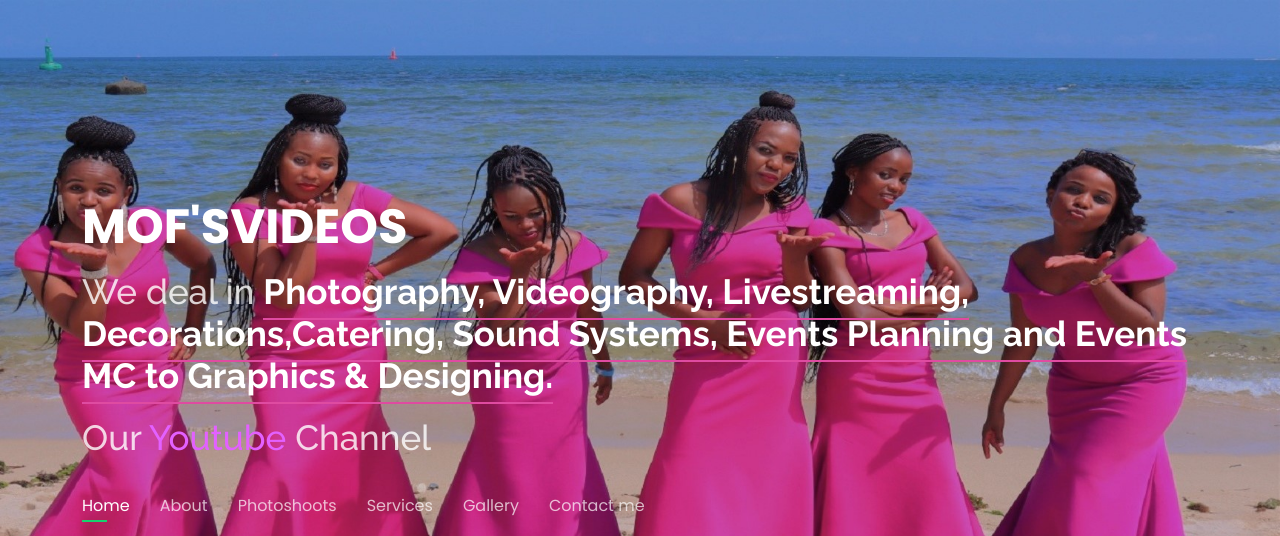
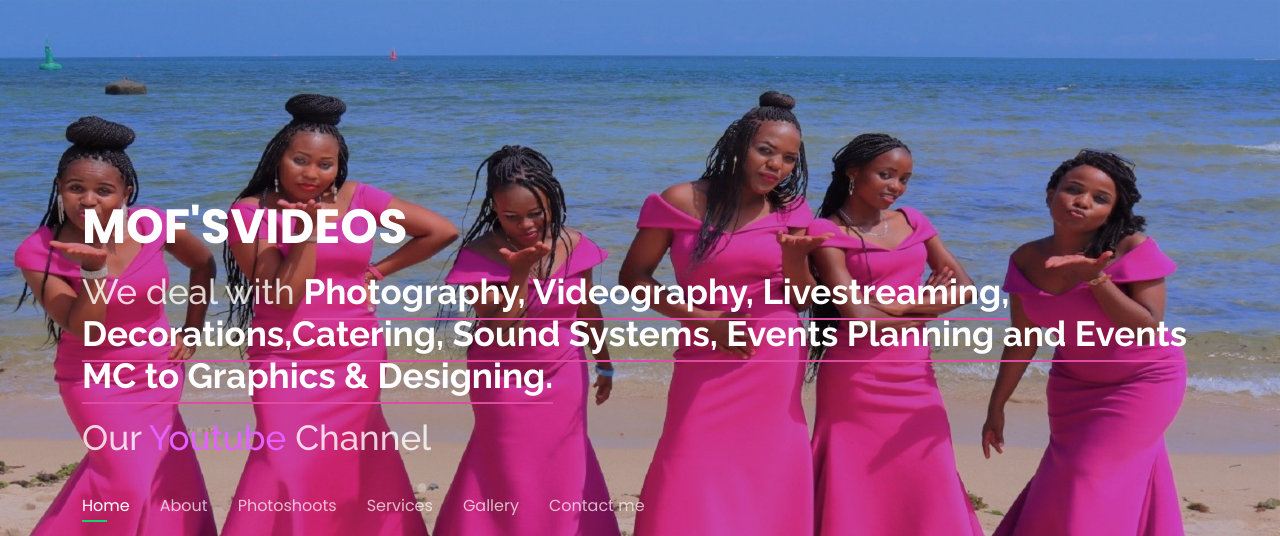
Before and after one commit to mofsvideos/mombasaevents, a plain HTML site: page index.html in a window 1280 px wide. Shown: the top 536 px of the page. Drawn offline with nearby package versions, Linux system fonts and the light colour scheme; a web font is replaced by a local one.

Commit message:
Update index.html

```diff
--- a/index.html
+++ b/index.html
@@ -28,7 +28,7 @@
     <div class="container">
 
       <h1><a href="inex.html">MOF'SVIDEOS</a></h1>
-      <h2>We deal in <span> <b>Photography, Videography, Livestreaming, Decorations,Catering, Sound Systems, Events Planning and Events MC to Graphics & Designing.</b></span></h2>
+      <h2>We deal with <span> <b>Photography, Videography, Livestreaming, Decorations,Catering, Sound Systems, Events Planning and Events MC to Graphics & Designing.</b></span></h2>
       <h2>Our <a href="https://www.youtube.com/@user-yk6ri1si2u" style="color: #e361ff;">Youtube</a> Channel</h2>
 
       <nav id="navbar" class="navbar">
```
